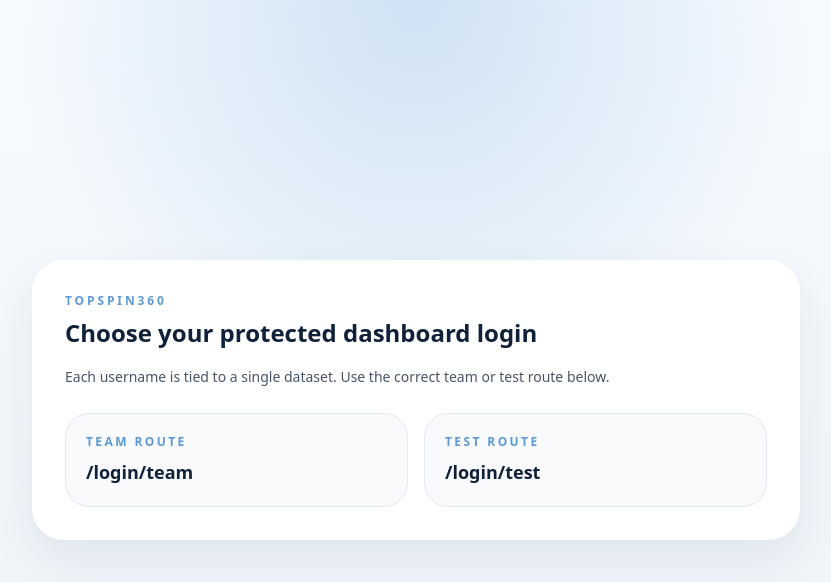
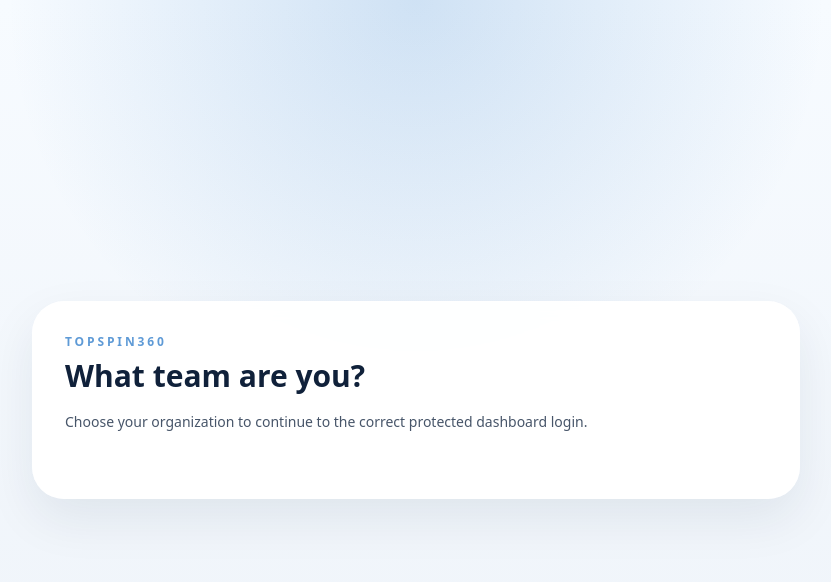
Before and after one commit to TopSpin360Curtis/topspin360-training-dashboard, a Next.js app: page /login in a window 1280 px wide. Shown: the top 582 px of the page, without its empty margins (224-1055 px from the left). Built offline with nearby package versions, Linux system fonts and the light colour scheme.

Commit message:
Add public team chooser on root route

```diff
--- a/app/login/page.tsx
+++ b/app/login/page.tsx
@@ -1,76 +1,5 @@
-import Link from "next/link";
-import {
-  getConfiguredTenants,
-  getDefaultLoginPathForMode,
-  getLoginPathForRoute
-} from "@/lib/auth";
+import PublicTeamChooser from "@/components/PublicTeamChooser";
 
 export default function LoginLandingPage() {
-  const tenants = getConfiguredTenants();
-  const routeTenants = Array.from(
-    new Map(tenants.map((tenant) => [tenant.loginRoute, tenant])).values()
-  );
-
-  return (
-    <main className="flex min-h-screen items-center justify-center bg-[radial-gradient(circle_at_top,_rgba(26,111,196,0.18),_transparent_40%),linear-gradient(180deg,_#f7fbff_0%,_#eef3f9_100%)] px-4 py-10">
-      <section className="w-full max-w-3xl rounded-[2rem] border border-white/70 bg-white/95 p-8 shadow-soft backdrop-blur">
-        <p className="text-xs font-semibold uppercase tracking-[0.24em] text-brand-blue/70">
-          TopSpin360
-        </p>
-        <h1 className="mt-2 text-2xl font-semibold text-brand-ink">
-          Choose your protected dashboard login
-        </h1>
-        <p className="mt-4 text-sm leading-6 text-slate-600">
-          Each username is tied to a single dataset. Use the correct team or test route below.
-        </p>
-
-        {routeTenants.length ? (
-          <div className="mt-6 grid gap-4 sm:grid-cols-2">
-            {routeTenants.map((tenant) => (
-              <Link
-                key={tenant.loginRoute}
-                href={getLoginPathForRoute(tenant.loginRoute)}
-                className="rounded-[1.5rem] border border-slate-200 bg-slate-50 p-5 transition hover:-translate-y-0.5 hover:border-brand-blue/30 hover:bg-white"
-              >
-                <p className="text-xs font-semibold uppercase tracking-[0.2em] text-brand-blue/70">
-                  {tenant.profile === "team" ? "Team Route" : "Test Route"}
-                </p>
-                <p className="mt-2 text-lg font-semibold text-brand-ink">{tenant.label}</p>
-                <p className="mt-1 text-sm font-semibold text-slate-500">
-                  {getLoginPathForRoute(tenant.loginRoute)}
-                </p>
-                <p className="mt-2 text-sm text-slate-500">Shared login route</p>
-              </Link>
-            ))}
-          </div>
-        ) : (
-          <div className="mt-6 grid gap-4 sm:grid-cols-2">
-            <Link
-              href={getDefaultLoginPathForMode("team")}
-              className="rounded-[1.5rem] border border-slate-200 bg-slate-50 p-5 transition hover:-translate-y-0.5 hover:border-brand-blue/30 hover:bg-white"
-            >
-              <p className="text-xs font-semibold uppercase tracking-[0.2em] text-brand-blue/70">
-                Team Route
-              </p>
-              <p className="mt-2 text-lg font-semibold text-brand-ink">
-                {getDefaultLoginPathForMode("team")}
-              </p>
-            </Link>
-
-            <Link
-              href={getDefaultLoginPathForMode("test")}
-              className="rounded-[1.5rem] border border-slate-200 bg-slate-50 p-5 transition hover:-translate-y-0.5 hover:border-brand-orange/30 hover:bg-white"
-            >
-              <p className="text-xs font-semibold uppercase tracking-[0.2em] text-brand-blue/70">
-                Test Route
-              </p>
-              <p className="mt-2 text-lg font-semibold text-brand-ink">
-                {getDefaultLoginPathForMode("test")}
-              </p>
-            </Link>
-          </div>
-        )}
-      </section>
-    </main>
-  );
+  return <PublicTeamChooser title="What team are you?" />;
 }
--- a/app/page.tsx
+++ b/app/page.tsx
@@ -1,5 +1,6 @@
 import { cookies } from "next/headers";
 import DashboardShell from "@/components/DashboardShell";
+import PublicTeamChooser from "@/components/PublicTeamChooser";
 import {
   AUTH_COOKIE_NAME,
   AUTH_MODE_COOKIE_NAME,
@@ -16,6 +17,10 @@
     mode: cookieStore.get(AUTH_MODE_COOKIE_NAME)?.value
   });
 
+  if (isAuthenticationEnabled() && !authenticatedTenant) {
+    return <PublicTeamChooser />;
+  }
+
   return (
     <DashboardShell
       passwordProtectionEnabled={isAuthenticationEnabled()}
--- /dev/null
+++ b/components/PublicTeamChooser.tsx
@@ -0,0 +1,48 @@
+import Link from "next/link";
+import { getConfiguredTenants, getLoginPathForRoute } from "@/lib/auth";
+
+type PublicTeamChooserProps = {
+  title?: string;
+  description?: string;
+};
+
+export default function PublicTeamChooser({
+  title = "What team are you?",
+  description = "Choose your organization to continue to the correct protected dashboard login."
+}: PublicTeamChooserProps) {
+  const tenants = getConfiguredTenants()
+    .filter((tenant) => tenant.profile === "team")
+    .filter(
+      (tenant, index, entries) =>
+        entries.findIndex((entry) => entry.loginRoute === tenant.loginRoute) === index
+    )
+    .sort((left, right) => left.label.localeCompare(right.label));
+
+  return (
+    <main className="flex min-h-screen items-center justify-center bg-[radial-gradient(circle_at_top,_rgba(26,111,196,0.18),_transparent_40%),linear-gradient(180deg,_#f7fbff_0%,_#eef3f9_100%)] px-4 py-10">
+      <section className="w-full max-w-3xl rounded-[2rem] border border-white/70 bg-white/95 p-8 shadow-soft backdrop-blur">
+        <p className="text-xs font-semibold uppercase tracking-[0.24em] text-brand-blue/70">
+          TopSpin360
+        </p>
+        <h1 className="mt-2 text-3xl font-semibold text-brand-ink">{title}</h1>
+        <p className="mt-4 max-w-2xl text-sm leading-6 text-slate-600">{description}</p>
+
+        <div className="mt-8 grid gap-4 sm:grid-cols-2">
+          {tenants.map((tenant) => (
+            <Link
+              key={tenant.id}
+              href={getLoginPathForRoute(tenant.loginRoute)}
+              className="rounded-[1.5rem] border border-slate-200 bg-slate-50 p-5 transition hover:-translate-y-0.5 hover:border-brand-blue/30 hover:bg-white"
+            >
+              <p className="text-xs font-semibold uppercase tracking-[0.2em] text-brand-blue/70">
+                Team Login
+              </p>
+              <p className="mt-2 text-xl font-semibold text-brand-ink">{tenant.label}</p>
+              <p className="mt-2 text-sm text-slate-500">{getLoginPathForRoute(tenant.loginRoute)}</p>
+            </Link>
+          ))}
+        </div>
+      </section>
+    </main>
+  );
+}
--- a/middleware.ts
+++ b/middleware.ts
@@ -13,7 +13,7 @@
 } from "@/lib/auth";
 
 const PUBLIC_PATH_PREFIXES = ["/_next", "/login", "/auth-v2"];
-const PUBLIC_EXACT_PATHS = ["/favicon.ico", "/api/auth/login", "/api/auth/logout", "/api/sheets"];
+const PUBLIC_EXACT_PATHS = ["/", "/favicon.ico", "/api/auth/login", "/api/auth/logout", "/api/sheets"];
 
 function isClerkEnabled() {
   return Boolean(
```
